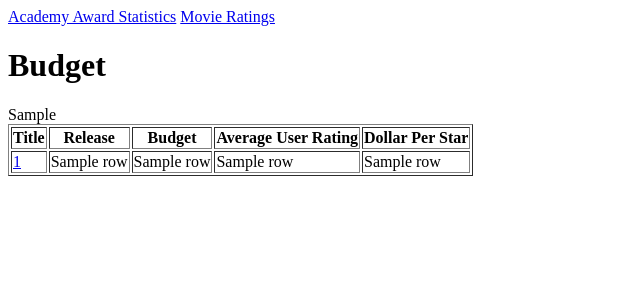
After one commit to jonhartm/SI507_FinalProject, a Flask app: template templates/budget.html in a window 1280 px wide. The commit adds this page. Shown: the top 300 px of the page, without its empty margins (0-640 px from the left). Run offline with Flask 2, Linux system fonts and the light colour scheme; the template is opened without the code that fills it: most values are stand-ins (such as "Sample title", 1, 10 or a date in 2020); some libraries are stand-ins or nearby versions.

Commit message:
moved DPS graph to Budget Route

```diff
--- a/main.py
+++ b/main.py
@@ -50,13 +50,10 @@ def Ratings():
         count=count,
         minimum_reviews=minimum_reviews
         )
-    dollars_per_star_graph, dps_raw_data = Graph_BudgetPerStar()
     return render_template(
         "ratings.html",
         graph=display_graph,
         raw_data=raw_data,
-        dps_graph=dollars_per_star_graph,
-        dps_raw_data=dps_raw_data,
         order=order,
         sort=sort,
         count=count
@@ -64,7 +61,12 @@ def Ratings():
 
 @app.route('/Budgets')
 def Budgets():
-    pass
+    dollars_per_star_graph, dps_raw_data = Graph_BudgetPerStar()
+    return render_template(
+        "budget.html",
+        dps_graph=dollars_per_star_graph,
+        dps_raw_data=dps_raw_data
+    )
 
 @app.route('/Movie/<title>/<year>')
 def Movie(title, year):
--- /dev/null
+++ b/templates/budget.html
@@ -0,0 +1,32 @@
+<!DOCTYPE html>
+<html lang="en">
+<head>
+  <title>Jonathan Hartman - 507 Project - Movie Thing</title>
+  <!-- https://stackoverflow.com/questions/14711552/external-javascript-file-is-not-getting-added-when-runs-on-flask -->
+  <script type="text/javascript" src="{{ url_for('static', filename='plotly-latest.min.js') }}"></script>
+  <script src="https://code.jquery.com/jquery-3.3.1.min.js" integrity="sha256-FgpCb/KJQlLNfOu91ta32o/NMZxltwRo8QtmkMRdAu8=" crossorigin="anonymous"></script>
+</head>
+<body>
+  <a href="/AA_Winners">Academy Award Statistics</a>
+  <a href="/Ratings">Movie Ratings</a>
+  <h1>Budget</h1>
+  {{dps_graph|safe}}
+  <table border=1>
+    <tr>
+      <th>Title</th>
+      <th>Release</th>
+      <th>Budget</th>
+      <th>Average User Rating</th>
+      <th>Dollar Per Star</th>
+    </tr>
+  {% for row in dps_raw_data %}
+    <tr>
+      <td><a href="/Movie/{{row[0]}}/{{row[1][:4]}}">{{row[0]}}</a></td>
+      <td>{{row[1]}}</td>
+      <td>{{row[2]}}</td>
+      <td>{{row[3]}}</td>
+      <td>{{row[4]}}</td>
+    </tr>
+  {% endfor %}
+  </table>
+</body>
```
Also changed, not shown: templates/ratings.html (+0 -19 lines).
